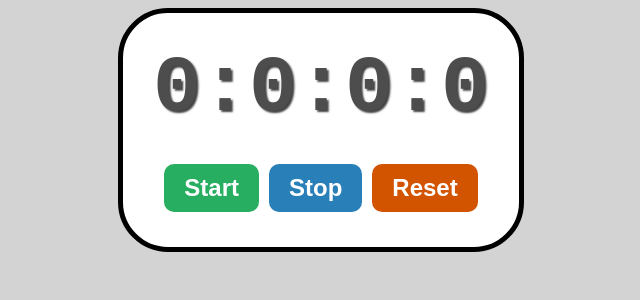
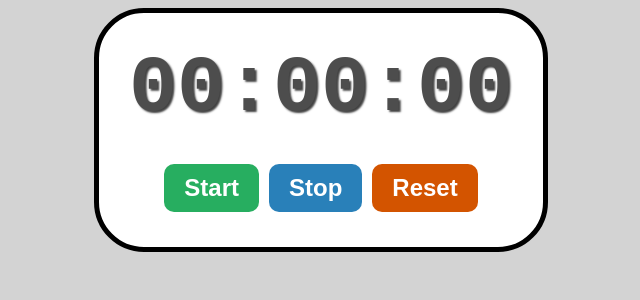
Before and after one commit to tanjirhc/stopWatch, a React (Vite) app: page / in a window 1280 px wide. Shown: the top 300 px of the page, without its empty margins (319-959 px from the left). Built offline with nearby package versions, Linux system fonts and the light colour scheme.

Commit message:
putting 0 infront of digit

```diff
--- a/src/Stopwatch.jsx
+++ b/src/Stopwatch.jsx
@@ -44,8 +44,12 @@ function Stopwatch() {
     let seconds = Math.floor(elapseTime / (1000) % 60);
     let miliseconds = Math.floor((elapseTime % 1000) / 10);
 
+    hours = String(hours).padStart(2, '0');
+    minutes = String(minutes).padStart(2, '0');
+    seconds = String(seconds).padStart(2, '0');
+    miliseconds = String(miliseconds).padStart(2, '0');
 
-    return `${hours}:${minutes}:${seconds}:${miliseconds}`;
+    return `${minutes}:${seconds}:${miliseconds}`;
   }
 
   return(
```
